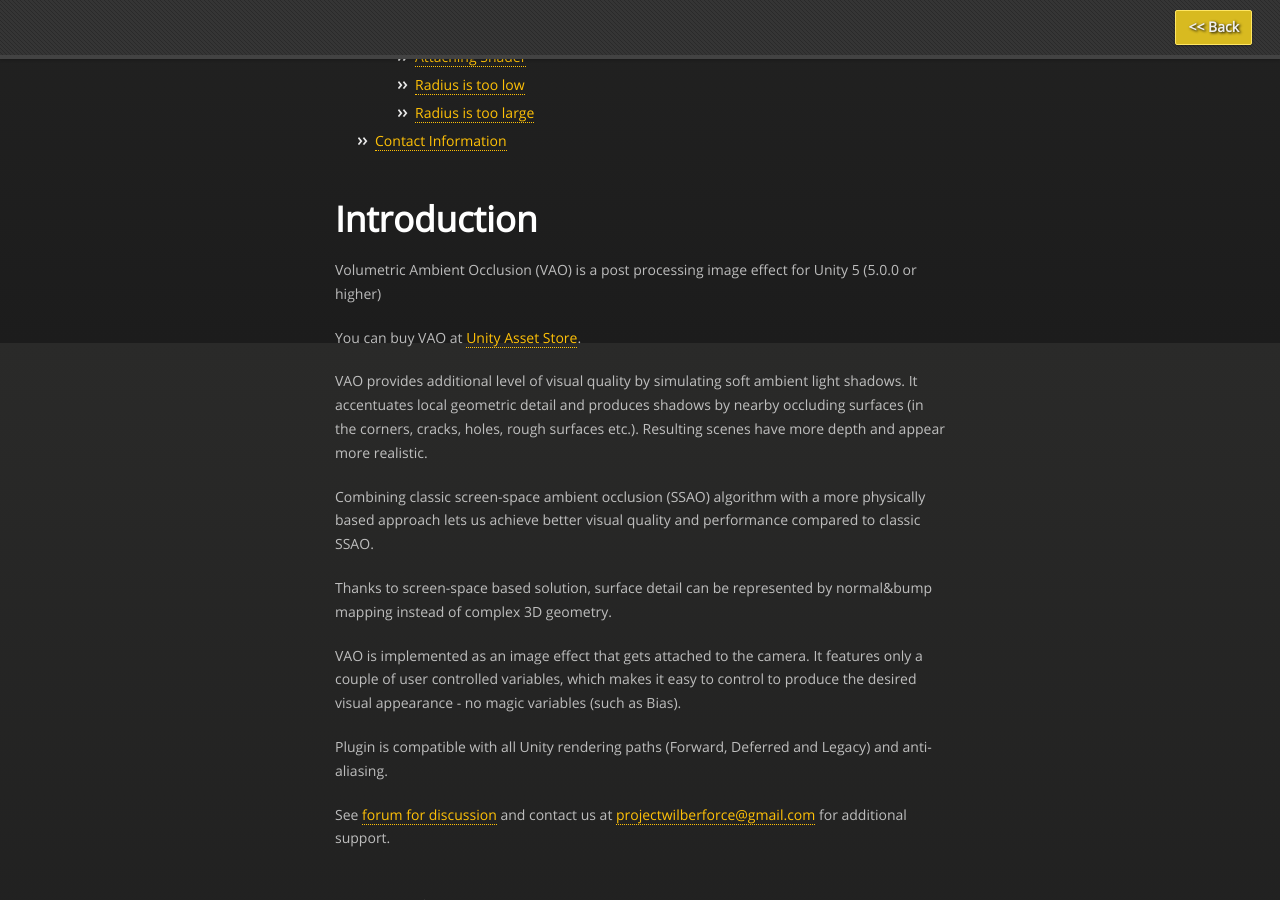
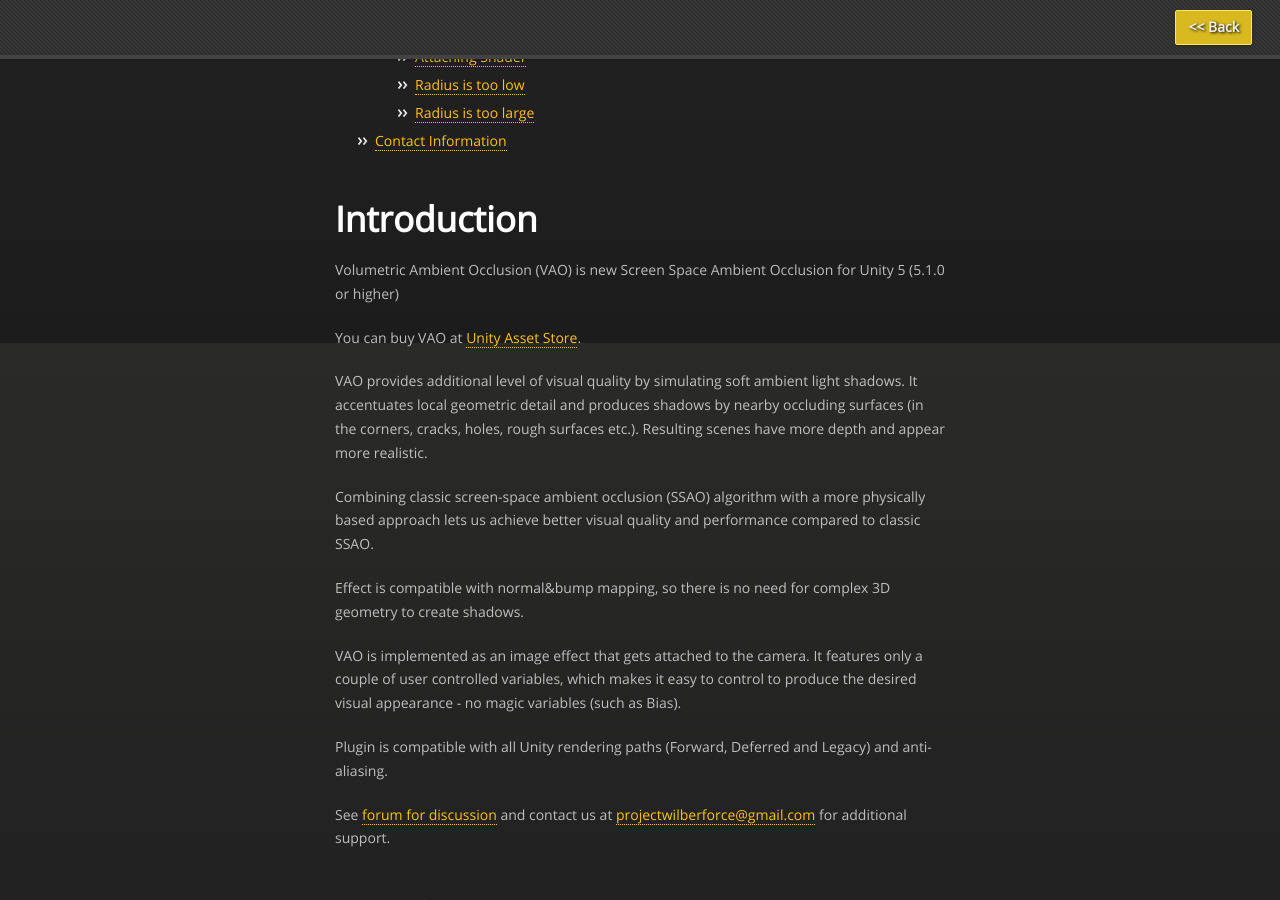
Before and after one commit to projectwilberforce/projectwilberforce.github.io, a Jekyll site: the page built from vaomanual/index.md, in a window 1280 px wide and 900 px high, scrolled down 557 px. Built offline with Jekyll 4.4.1, drawn with Linux system fonts in a browser that asks for light colours; nearby versions of some CDN libraries; some of the changed text lies outside the part shown.

Commit message:
VAO manual text change, better screenshot

```diff
--- a/vaomanual/index.md
+++ b/vaomanual/index.md
@@ -18,7 +18,7 @@ title: VAO Unity plugin User Guide
 
 # Introduction
 
-Volumetric Ambient Occlusion (VAO) is a post processing image effect for Unity 5 (5.0.0 or higher)
+Volumetric Ambient Occlusion (VAO) is new Screen Space Ambient Occlusion for Unity 5 (5.1.0 or higher)
 
 You can buy VAO at [Unity Asset Store](http://u3d.as/xzs).
 
@@ -26,7 +26,7 @@ VAO provides additional level of visual quality by simulating soft ambient light
 
 Combining classic screen-space ambient occlusion (SSAO) algorithm with a more physically based approach lets us achieve better visual quality and performance compared to classic SSAO.
 
-Thanks to screen-space based solution, surface detail can be represented by normal&bump mapping instead of complex 3D geometry.
+Effect is compatible with normal&bump mapping, so there is no need for complex 3D geometry to create shadows.
 
 VAO is implemented as an image effect that gets attached to the camera. It features only a couple of user controlled variables, which makes it easy to control to produce the desired visual appearance - no magic variables (such as Bias).
 
@@ -77,7 +77,7 @@ Number of samples used to calculate VAO. Choose lower settings if you need faste
 
 **Downsampling**
 
-Reduces resolution of output, use this to gain performance at the cost of quality.
+Reduces resolution of output, use this to gain performance at the cost of quality. Try lowering quality parameter first as this reduces quality dramatically. Having high quality setting with downsampling enabled serves no purpose.
 
 **Effect Mode**
 
```
Also changed, not shown: vaomanual/addcomponent.png.
